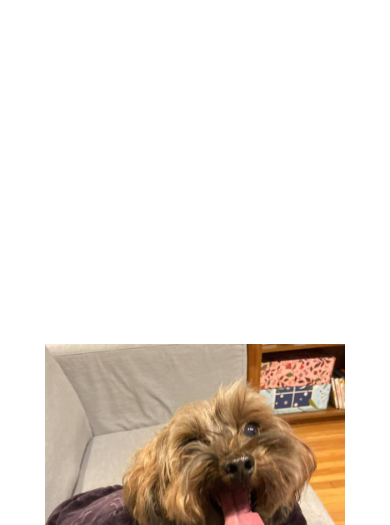
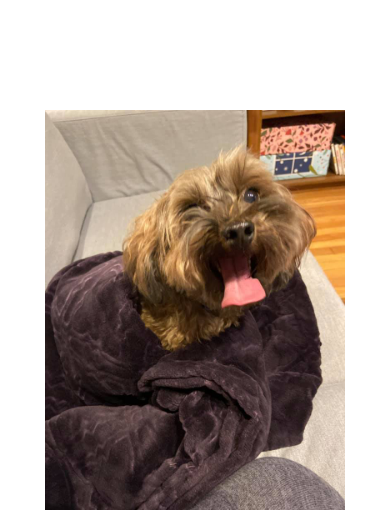
Before and after one commit to ianbuildswebsites/lavina-jadhwani, a plain HTML site: page index.html in a window 390 px wide. Shown: the top 525 px of the page. Drawn offline with Linux system fonts and the light colour scheme; a web font is replaced by a local one.

Commit message:
mobile margin-top fix

```diff
--- a/css/main.css
+++ b/css/main.css
@@ -1,3 +1,4 @@
+/*For desktop*/
 .landing-box {
     position: fixed;
     width: 100%;
@@ -43,3 +44,10 @@
     display: flex;
     flex-direction: row;
 }
+
+/*For mobile*/
+@media only screen and (max-width: 400px) {
+    .landing-box {
+        margin-top: -80%;
+    }
+}
```
